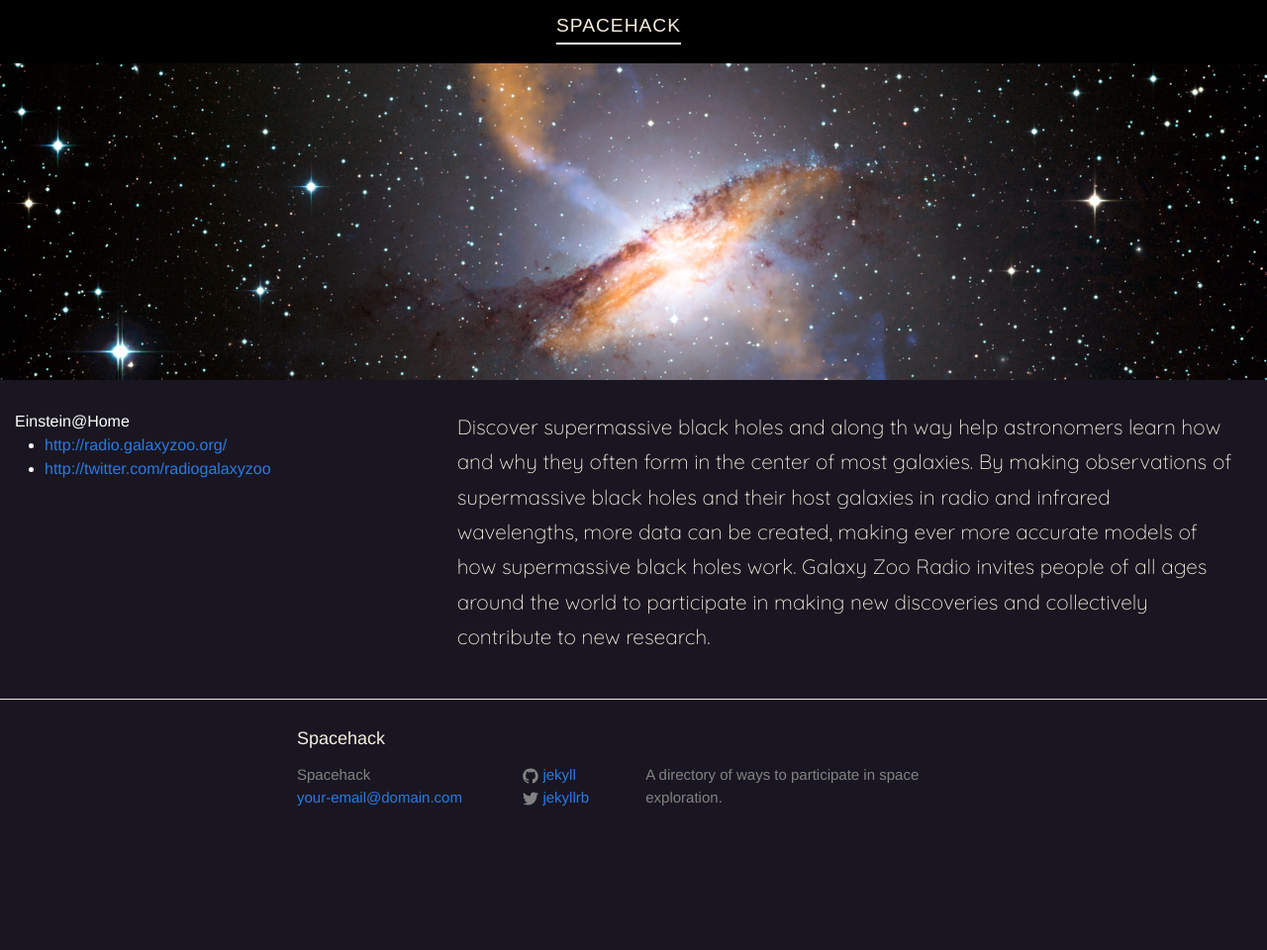
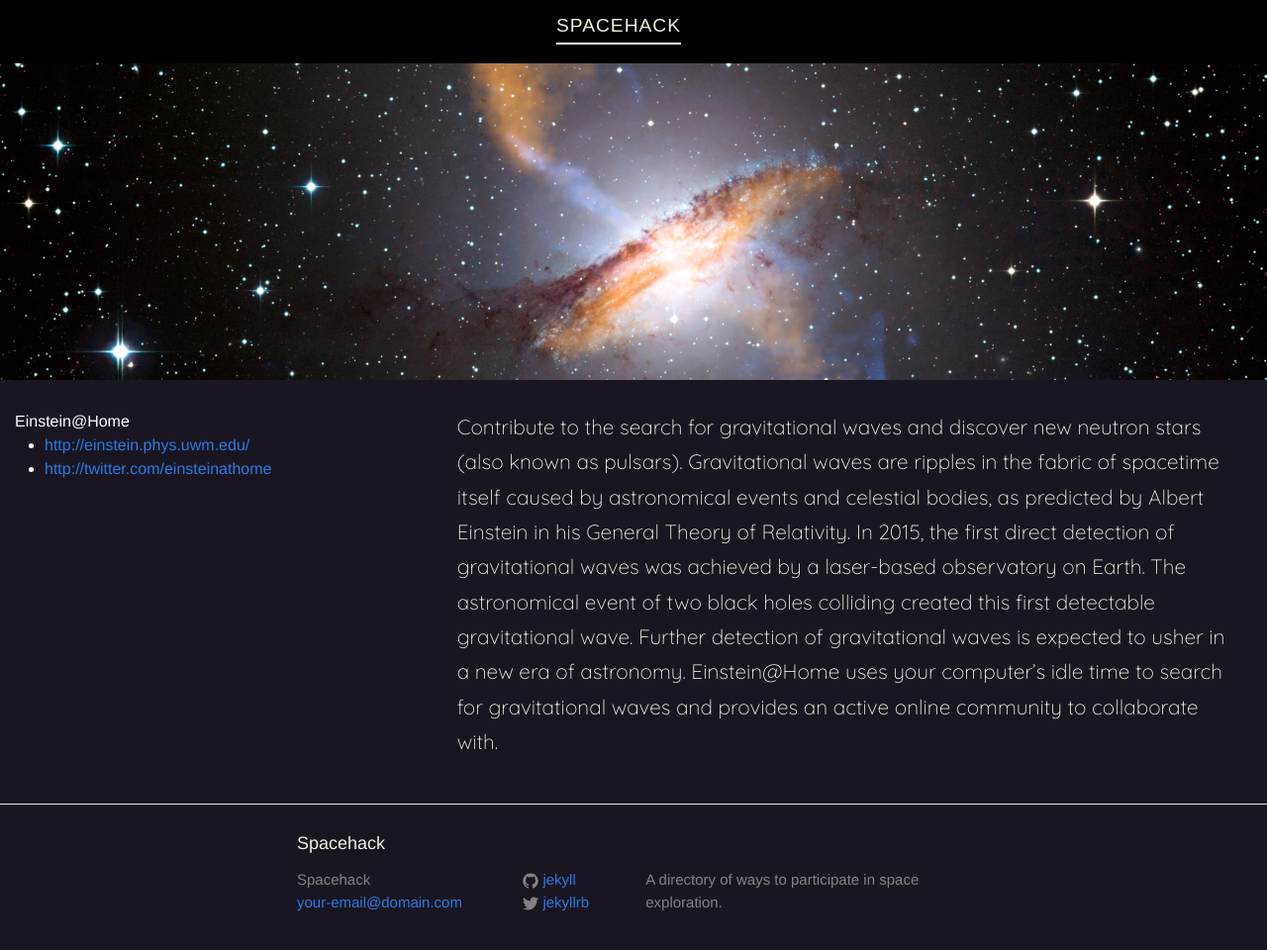
Before and after one commit to basilleaf/spacehack.org, a Jekyll site: the page built from _posts/2015-03-01-einsteinathome.md, in a window 1280 px wide and 983 px high. Shown: the top 960 px of the window at 99% size. Built offline with Jekyll 4.4.1, drawn with Linux system fonts in a browser that asks for light colours.

Commit message:
added einstein at home

```diff
--- a/_posts/2015-03-01-einsteinathome.md
+++ b/_posts/2015-03-01-einsteinathome.md
@@ -4,12 +4,12 @@ title:  Einstein@Home
 category: Gravitational Waves
 thumbnail: galaxyzooradio_square.jpg
 banner: galaxyzooradio_rectangle.jpg
-website: http://radio.galaxyzoo.org/
-twitter: http://twitter.com/radiogalaxyzoo
+website: http://einstein.phys.uwm.edu/
+twitter: http://twitter.com/einsteinathome
 facebook:
-tags: black holes, radio, zooniverse, infrared,
+tags: gravitational waves, ligo, einstein, pulsars, neutron stars, arecibo, fermi,
 
 caption: >
-    (image by ESO/WFI (Optical); MPIfR/ESO/APEX/A.Weiss et al. (Submillimetre); NASA/CXC/CfA/R.Kraft et al. (X-ray))
+    (image by )
 ---
-Discover supermassive black holes and along th way help astronomers learn how and why they often form in the center of most galaxies. By making observations of supermassive black holes and their host galaxies in radio and infrared wavelengths, more data can be created, making ever more accurate models of how supermassive black holes work. Galaxy Zoo Radio invites people of all ages around the world to participate in making new discoveries and collectively contribute to new research.
+Contribute to the search for gravitational waves and discover new neutron stars (also known as pulsars). Gravitational waves are ripples in the fabric of spacetime itself caused by astronomical events and celestial bodies, as predicted by Albert Einstein in his General Theory of Relativity. In 2015, the first direct detection of gravitational waves was achieved by a laser-based observatory on Earth. The astronomical event of two black holes colliding created this first detectable gravitational wave. Further detection of gravitational waves is expected to usher in a new era of astronomy. Einstein@Home uses your computer’s idle time to search for gravitational waves and provides an active online community to collaborate with.
```
Also changed, not shown: _posts/2015-02-01-europeanroverchallenge.md (+1 -1 lines).
